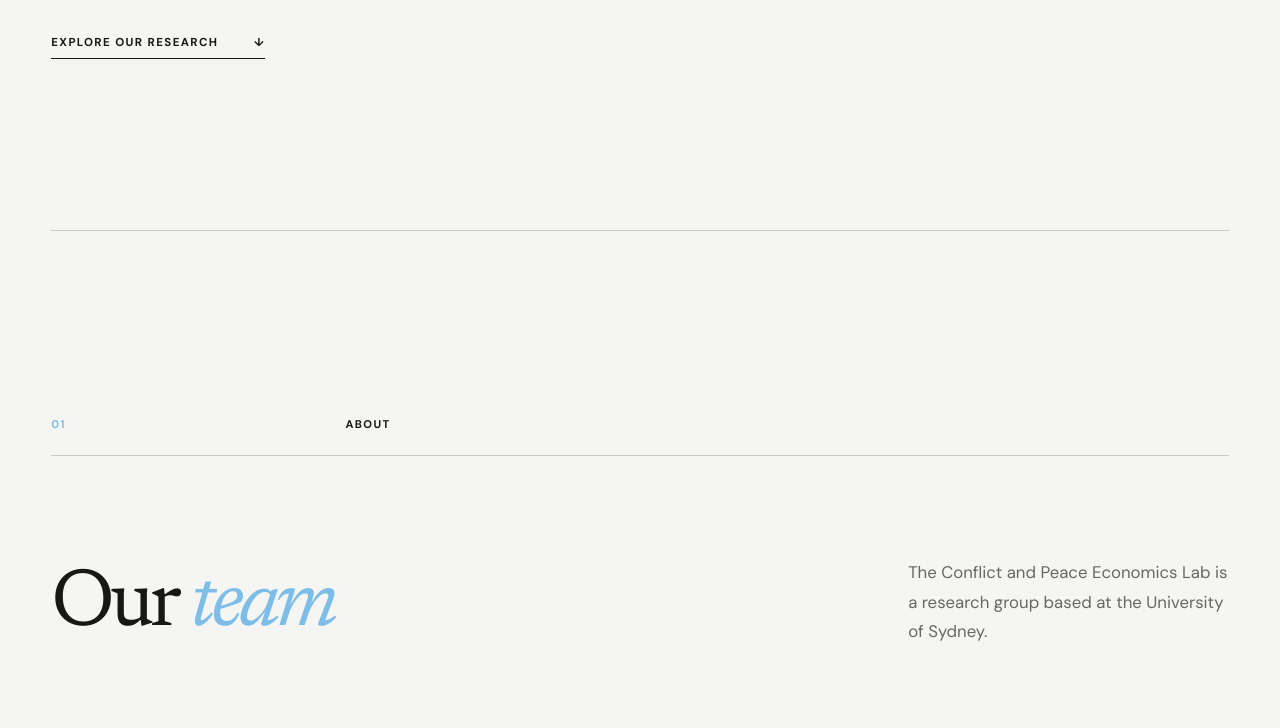
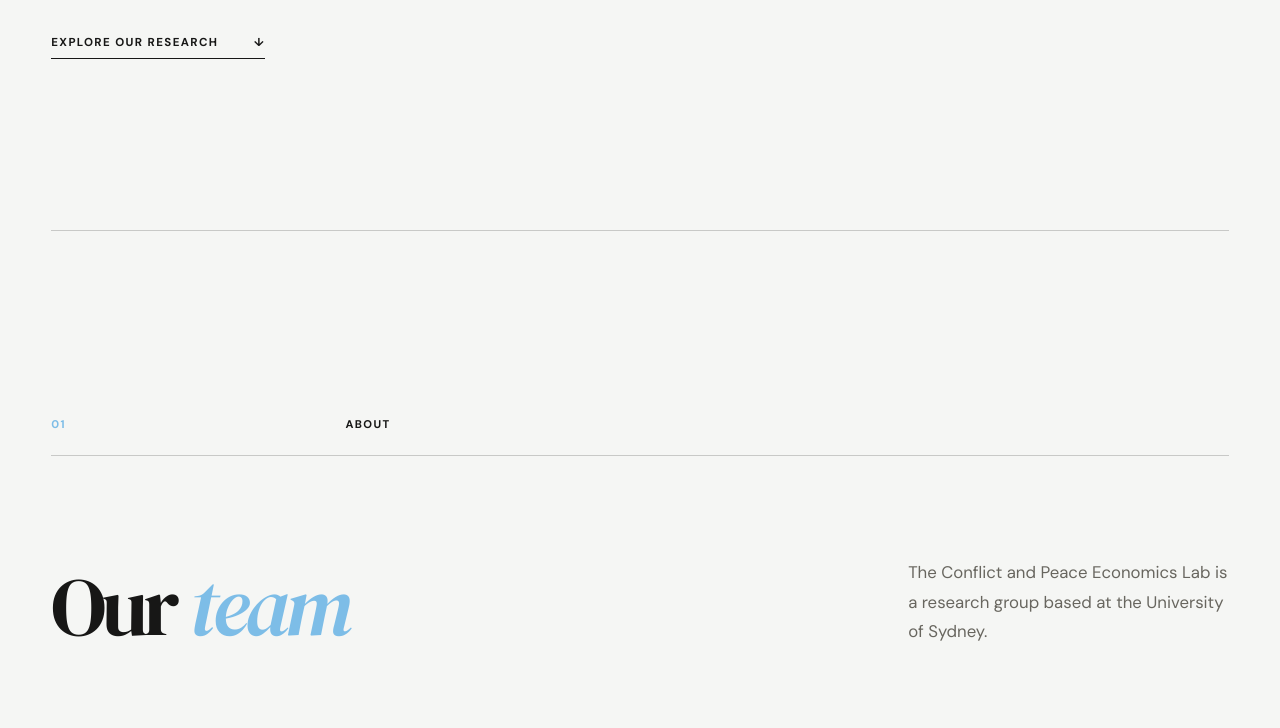
Before and after one commit to sydneycopelab/sydneycopelab.github.io, a plain HTML site: page index.html in a window 1280 px wide. Shown: the part 525-1253 px from the top of the page. Drawn offline with Linux system fonts and the light colour scheme.

Commit message:
Use wider display typography

```diff
--- a/index.html
+++ b/index.html
@@ -18,7 +18,7 @@
     <link rel="preconnect" href="https://fonts.googleapis.com" />
     <link rel="preconnect" href="https://fonts.gstatic.com" crossorigin />
     <link
-      href="https://fonts.googleapis.com/css2?family=DM+Sans:opsz,wght@9..40,300..700&amp;family=Newsreader:ital,opsz,wght@0,6..72,400;1,6..72,400&amp;display=swap"
+      href="https://fonts.googleapis.com/css2?family=DM+Sans:opsz,wght@9..40,300..700&amp;family=DM+Serif+Display:ital@0;1&amp;display=swap"
       rel="stylesheet"
     />
     <link rel="stylesheet" href="styles.css" />
--- a/styles.css
+++ b/styles.css
@@ -10,7 +10,7 @@
   --page-padding: clamp(1.25rem, 4vw, 4.5rem);
   --header-height: 6.5rem;
   --font-sans: "DM Sans", Arial, Helvetica, sans-serif;
-  --font-display: "Newsreader", Georgia, "Times New Roman", serif;
+  --font-display: "DM Serif Display", Georgia, "Times New Roman", serif;
 }
 
 * {
```
Also changed, not shown: 1 other file.
